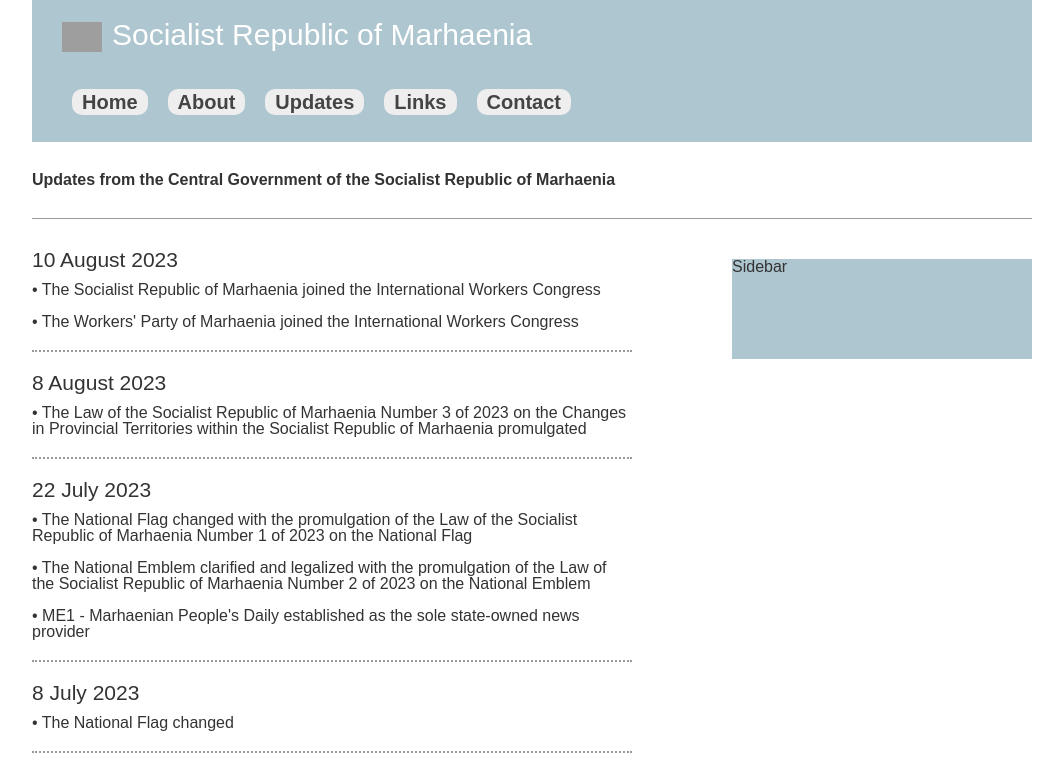
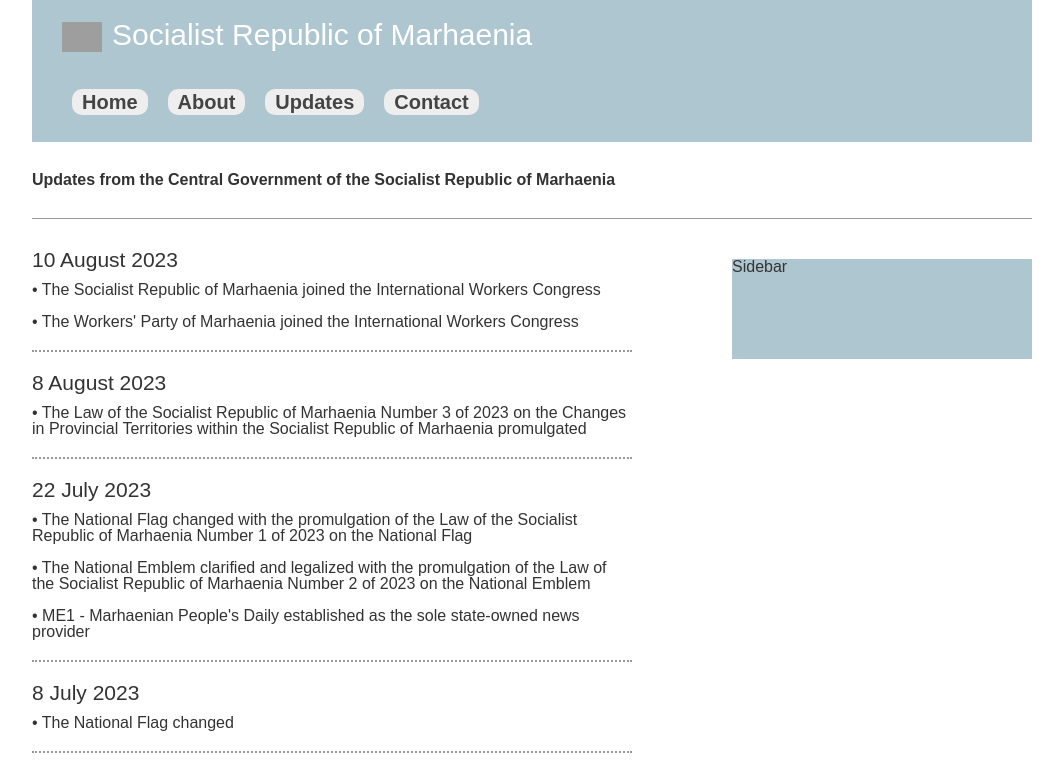
Before and after one commit to marhaenia/marhaenia.github.io, a plain HTML site: page updates.html in a window 1280 px wide. Shown: the top 770 px of the page, without its empty margins (108-1171 px from the left). Drawn offline with Linux system fonts and the light colour scheme; grey boxes are pictures that could not be loaded.

Commit message:
Update updates.html

```diff
--- a/updates.html
+++ b/updates.html
@@ -19,7 +19,6 @@
 				<li><a href="/">Home</a>
 				<li><a href="https://micronations.wiki/wiki/Socialist_Republic_of_Marhaenia">About</a>
 				<li><a href="/updates.html">Updates</a>
-				<li><a href="/links.html">Links</a>
                                 <li><a href="/contact.html">Contact</a>
 			</ul>
 		</nav>
```
